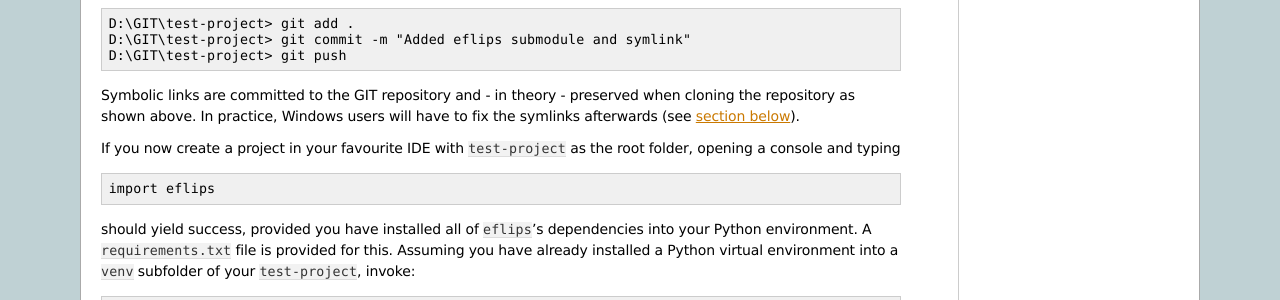
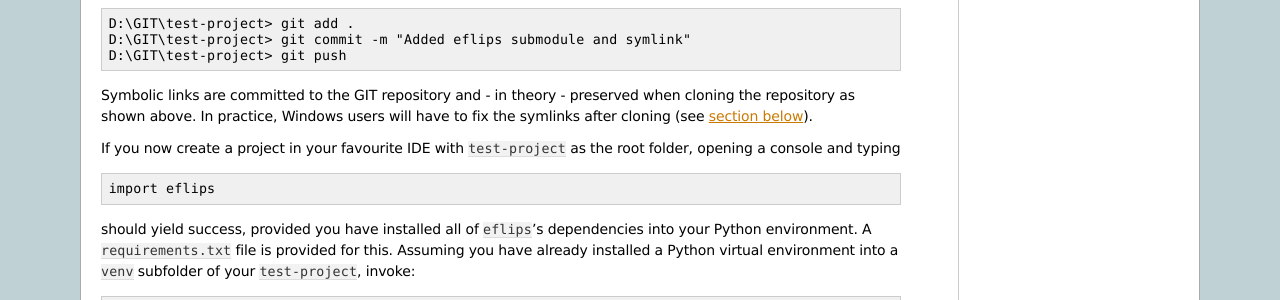
Before and after one commit to mpm-tu-berlin/eflips, a Sphinx documentation site: the page built from eflips/docs/developer_guide.rst, in a window 1280 px wide and 900 px high, scrolled down 1459 px. Shown: the part 173-473 px from the top of the window. Built offline with Sphinx 7.4.7, drawn with Linux system fonts in a browser that asks for light colours.

Commit message:
Documentation

```diff
--- a/eflips/docs/developer_guide.rst
+++ b/eflips/docs/developer_guide.rst
@@ -67,7 +67,7 @@ We have now have a top-level ``eflips`` folder that redirects to the actual fold
     D:\GIT\test-project> git commit -m "Added eflips submodule and symlink"
     D:\GIT\test-project> git push
 
-Symbolic links are committed to the GIT repository and - in theory - preserved when cloning the repository as shown above. In practice, Windows users will have to fix the symlinks afterwards (see :ref:`section below <cloning_repo_submodules>`).
+Symbolic links are committed to the GIT repository and - in theory - preserved when cloning the repository as shown above. In practice, Windows users will have to fix the symlinks after cloning (see :ref:`section below <cloning_repo_submodules>`).
 
 If you now create a project in your favourite IDE with ``test-project`` as the root folder, opening a console and typing
 
```
